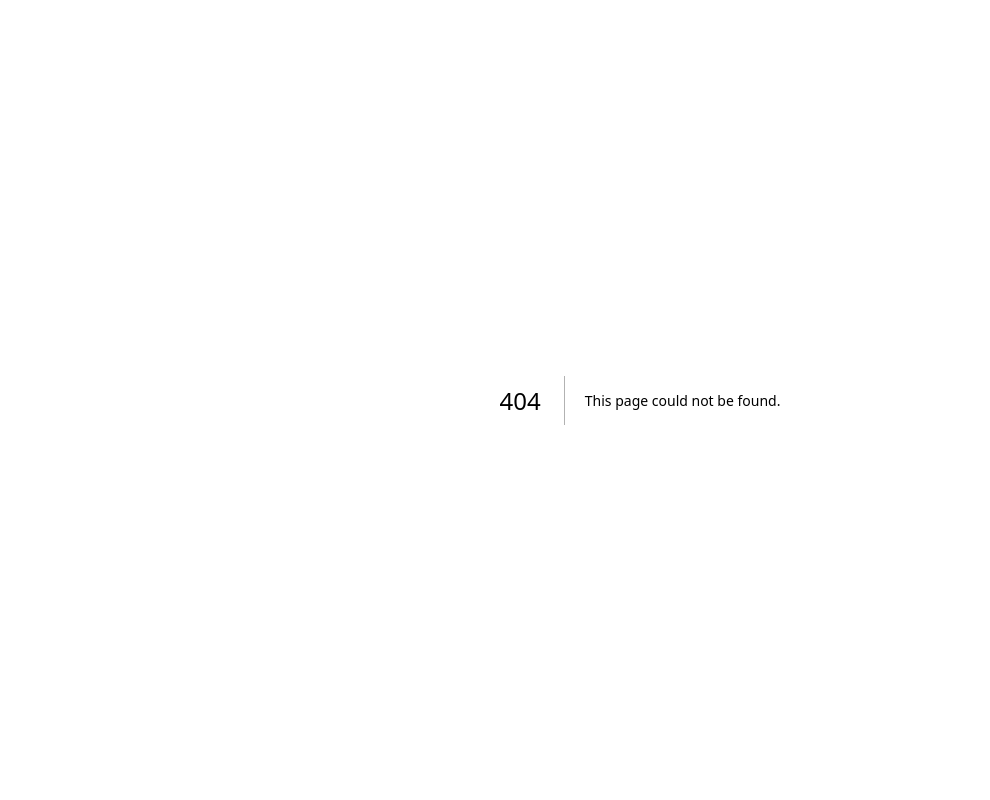
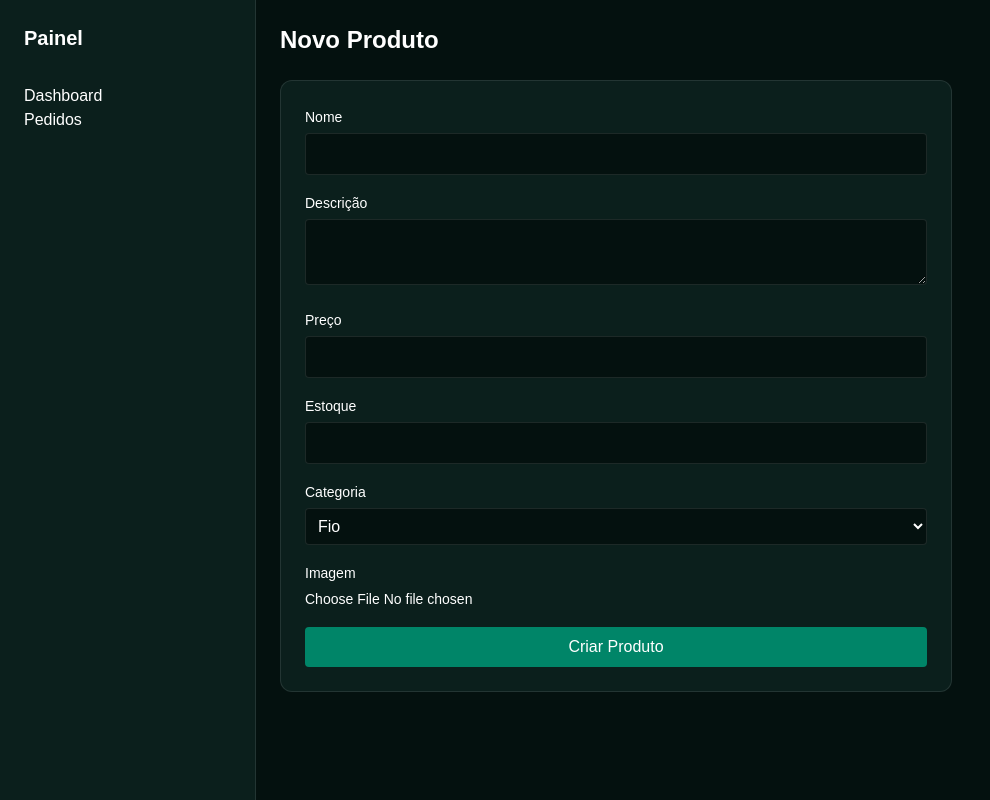
Before and after one commit to William-Koerich/ecommerce-reuzze, a Next.js app in the folder web/: page /painel/produtos/novo in a window 1280 px wide. Before the commit this address had no page. Shown: the whole page, without its empty margins (0-990 px from the left). Built offline with nearby package versions, Linux system fonts and the light colour scheme.

Commit message:
feat: created screen create product

```diff
--- /dev/null
+++ b/web/app/painel/produtos/novo/page.tsx
@@ -0,0 +1,222 @@
+"use client";
+
+import { useState } from "react";
+import Image from "next/image";
+
+/* ================= TYPES ================= */
+
+type Category =
+  | "FIOS"
+  | "MALHAS"
+  | "MAQUINAS"
+
+/* ================= HELPERS ================= */
+
+function getErrorMessage(error: unknown): string {
+  if (error instanceof Error) return error.message;
+  return "Erro inesperado";
+}
+
+/* ================= PAGE ================= */
+
+export default function NovoProdutoPage() {
+  const [name, setName] = useState<string>("");
+  const [description, setDescription] = useState<string>("");
+  const [price, setPrice] = useState<string>("");
+  const [stock, setStock] = useState<string>("");
+  const [category, setCategory] = useState<Category>("FIOS");
+  const [image, setImage] = useState<File | null>(null);
+
+  const [preview, setPreview] = useState<string | null>(null);
+
+  const [loading, setLoading] = useState<boolean>(false);
+
+  /* ================= SUBMIT ================= */
+
+  async function handleSubmit(e: React.FormEvent<HTMLFormElement>) {
+    e.preventDefault();
+
+    try {
+      setLoading(true);
+
+      const formData = new FormData();
+
+      formData.append("name", name);
+      formData.append("description", description);
+      formData.append("price", price);
+      formData.append("stock", stock);
+      formData.append("category", category);
+
+      if (image) {
+        formData.append("image", image);
+      }
+
+      const res = await fetch("http://localhost:3333/api/products", {
+        method: "POST",
+        body: formData,
+      });
+
+      if (!res.ok) {
+        const data: { message?: string } = await res.json();
+        throw new Error(data.message ?? "Erro ao criar produto");
+      }
+
+      alert("Produto criado com sucesso!");
+
+      /* RESET */
+      setName("");
+      setDescription("");
+      setPrice("");
+      setStock("");
+      setCategory("FIOS");
+      setImage(null);
+      setPreview(null);
+
+    } catch (error: unknown) {
+      console.error(error);
+      alert(getErrorMessage(error));
+    } finally {
+      setLoading(false);
+    }
+  }
+
+  /* ================= HANDLE IMAGE ================= */
+
+  function handleImageChange(e: React.ChangeEvent<HTMLInputElement>) {
+    const file = e.target.files?.[0] ?? null;
+
+    setImage(file);
+
+    if (file) {
+      const url = URL.createObjectURL(file);
+      setPreview(url);
+    } else {
+      setPreview(null);
+    }
+  }
+
+  /* ================= UI ================= */
+
+  return (
+    <div className="max-w-2xl">
+      <h1 className="text-2xl font-semibold mb-6">
+        Novo Produto
+      </h1>
+
+      <form
+        onSubmit={handleSubmit}
+        className="space-y-4 bg-[#0b1f1c] p-6 rounded-xl border border-white/10"
+      >
+        {/* NOME */}
+        <div>
+          <label className="text-sm">Nome</label>
+          <input
+            type="text"
+            value={name}
+            onChange={(e: React.ChangeEvent<HTMLInputElement>) =>
+              setName(e.target.value)
+            }
+            required
+            className="w-full mt-1 bg-[#04110f] border border-white/10 rounded p-2"
+          />
+        </div>
+
+        {/* DESCRIÇÃO */}
+        <div>
+          <label className="text-sm">Descrição</label>
+          <textarea
+            value={description}
+            onChange={(e: React.ChangeEvent<HTMLTextAreaElement>) =>
+              setDescription(e.target.value)
+            }
+            required
+            className="w-full mt-1 bg-[#04110f] border border-white/10 rounded p-2"
+          />
+        </div>
+
+        {/* PREÇO */}
+        <div>
+          <label className="text-sm">Preço</label>
+          <input
+            type="number"
+            step="0.01"
+            value={price}
+            onChange={(e: React.ChangeEvent<HTMLInputElement>) =>
+              setPrice(e.target.value)
+            }
+            required
+            className="w-full mt-1 bg-[#04110f] border border-white/10 rounded p-2"
+          />
+        </div>
+
+        {/* ESTOQUE */}
+        <div>
+          <label className="text-sm">Estoque</label>
+          <input
+            type="number"
+            value={stock}
+            onChange={(e: React.ChangeEvent<HTMLInputElement>) =>
+              setStock(e.target.value)
+            }
+            required
+            className="w-full mt-1 bg-[#04110f] border border-white/10 rounded p-2"
+          />
+        </div>
+
+        {/* CATEGORIA */}
+        <div>
+          <label className="text-sm">Categoria</label>
+          <select
+            value={category}
+            onChange={(e: React.ChangeEvent<HTMLSelectElement>) =>
+              setCategory(e.target.value as Category)
+            }
+            className="w-full mt-1 bg-[#04110f] border border-white/10 rounded p-2"
+          >
+            <option value="FIOS">Fio</option>
+            <option value="MALHAS">Malha</option>
+            <option value="MAQUINAS">Máquina</option>
+          </select>
+        </div>
+
+        {/* IMAGEM */}
+        <div>
+          <label className="text-sm">Imagem</label>
+          <input
+            type="file"
+            accept="image/*"
+            onChange={handleImageChange}
+            className="w-full mt-1 text-sm"
+          />
+        </div>
+
+        {/* PREVIEW COM NEXT/IMAGE */}
+        {preview && (
+          <div>
+            <p className="text-xs text-gray-400 mb-2">
+              Preview:
+            </p>
+
+            <div className="relative w-32 h-32">
+              <Image
+                src={preview}
+                alt="preview"
+                fill
+                className="object-cover rounded"
+              />
+            </div>
+          </div>
+        )}
+
+        {/* BUTTON */}
+        <button
+          type="submit"
+          disabled={loading}
+          className="w-full bg-[#008568] py-2 rounded font-medium disabled:opacity-50"
+        >
+          {loading ? "Salvando..." : "Criar Produto"}
+        </button>
+      </form>
+    </div>
+  );
+}
```
Also changed, not shown: 1 other file (tests, documents, lock files or other folders).
